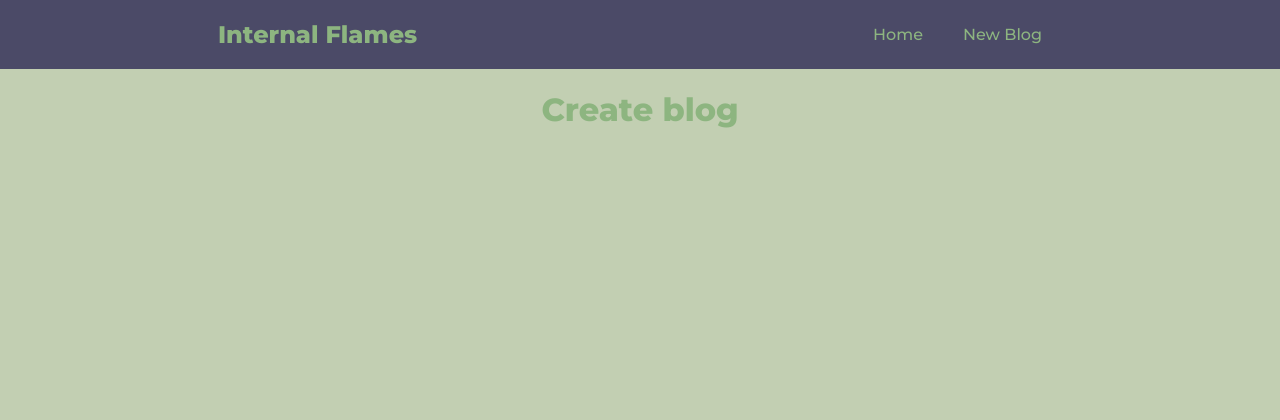
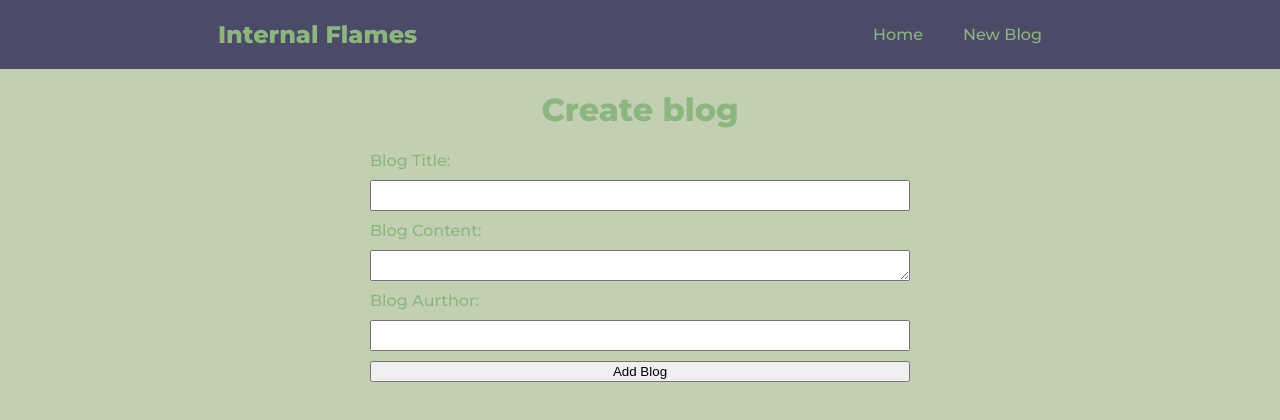
Before and after one commit to utsavsubedi/ReactBlog, a React (Create React App) app: page /create in a window 1280 px wide. Shown: the top 420 px of the page. Built offline with nearby package versions, Linux system fonts and the light colour scheme.

Commit message:
create blog form

```diff
--- a/src/CreateBlog.js
+++ b/src/CreateBlog.js
@@ -1,7 +1,37 @@
+import { useState } from "react";
+
 function CreateBlog(){
+    const [title, setTitle] = useState('');
+    const [content, setContent] = useState('');
+    const [aurthor, setAurthor] = useState('');
     return (
         <div className= "create-box">
             <h1>Create blog</h1>
+            <form>
+                <label>Blog Title: </label>
+                <input
+                    type="text"
+                    required
+                    value = {title}
+                    onChange= {(e) => setTitle(e.target.value)}
+                />
+                <label>Blog Content: </label>
+                <textarea
+                required
+                value ={content}
+                onChange = {(e) => setContent(e.target.value)}
+                >
+                </textarea>
+                <label>Blog Aurthor: </label>
+                <input
+                    type="text"
+                    onChange = {(e) => setAurthor(e.target.value)}
+                />
+                <button>Add Blog</button>
+            </form>
+            <p>{title}</p>
+            <p>{aurthor}</p>
+            <p>{content}</p>
         </div>
     )
 };
--- a/src/index.css
+++ b/src/index.css
@@ -64,3 +64,18 @@ a{
 .blog-details{
   color: #4b4a67;
 }
+
+
+
+form{
+  display: flex;
+  flex-direction: column;
+  text-align: left;
+  max-width: 540px;
+  margin: auto;
+}
+
+form input, form textarea{
+  height: 25px;
+  margin: 10px 0px 10px 0px;
+}
```
